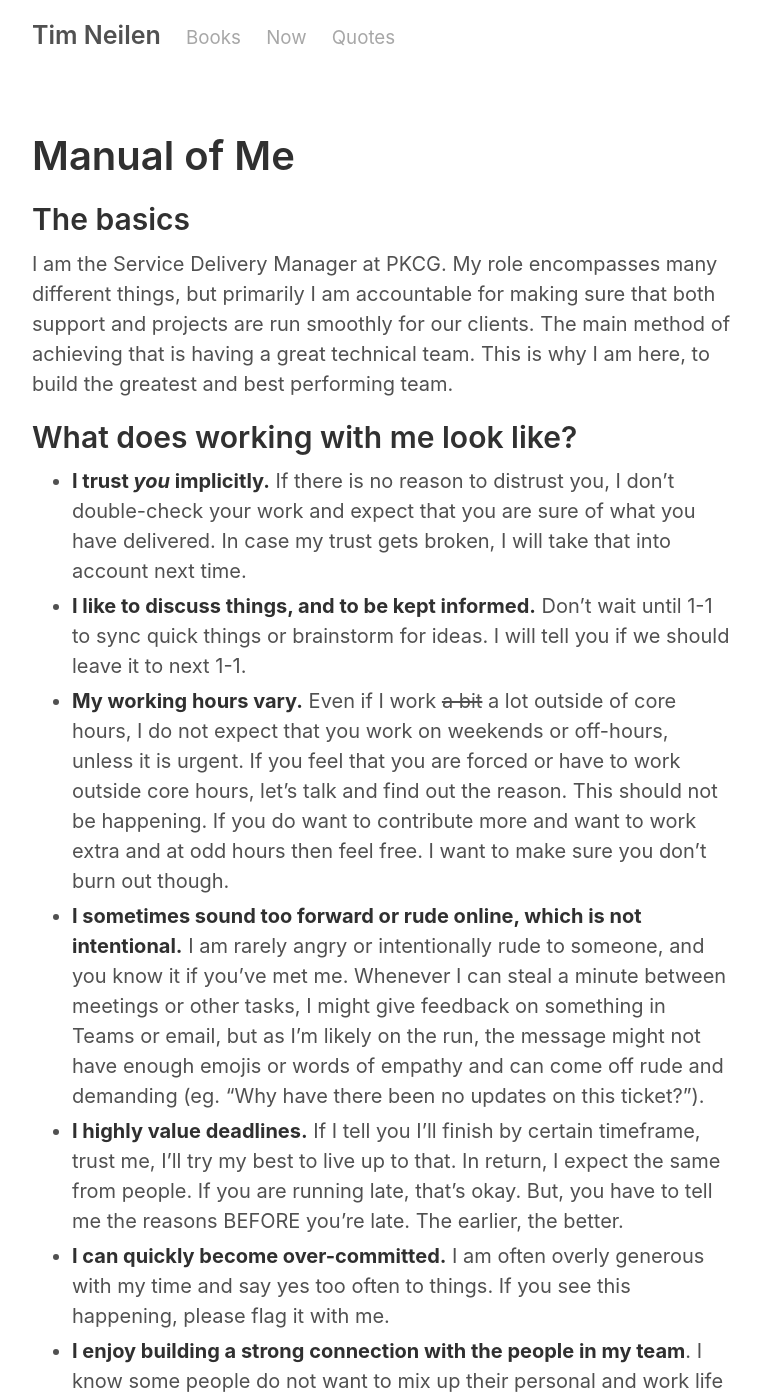
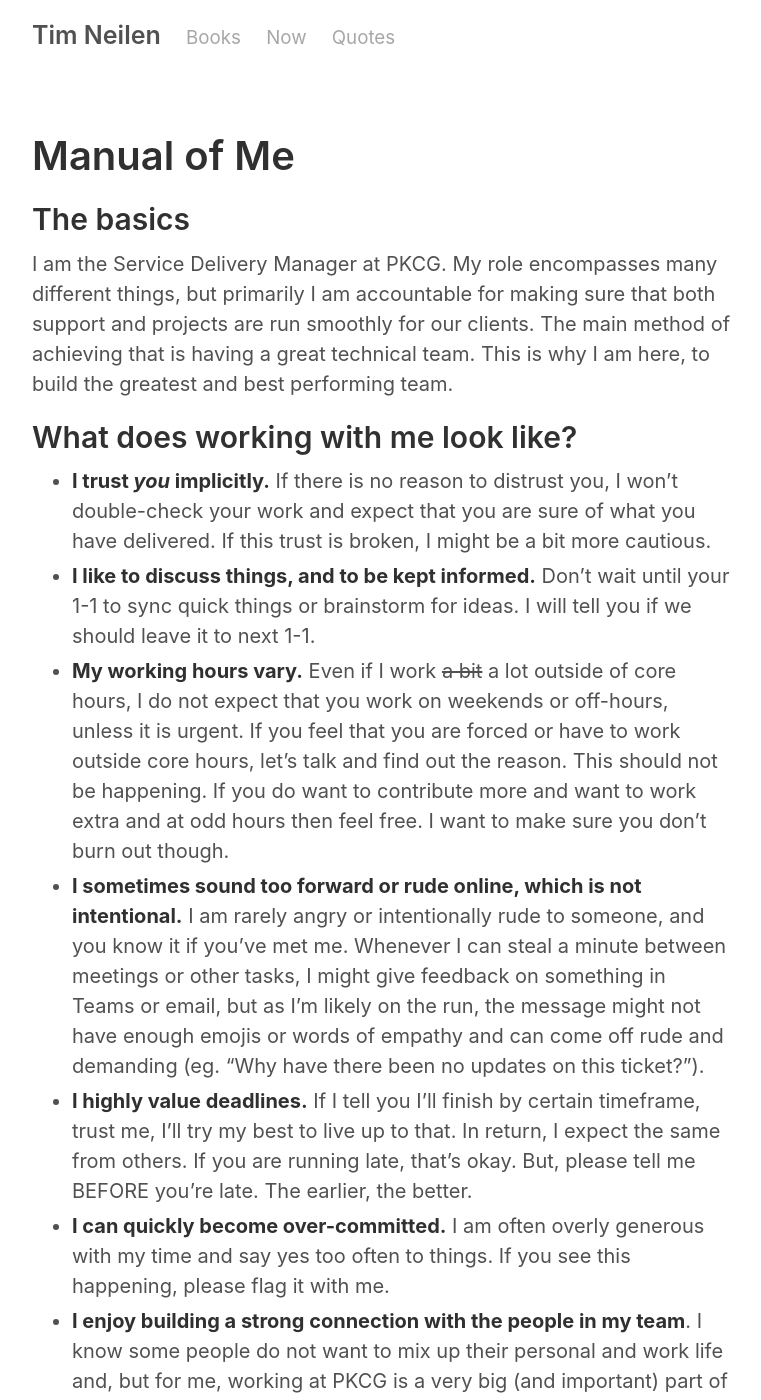
Before and after one commit to teejayen/teejayen.github.io, a Jekyll site: the page built from manual-of-me.md, in a window 1280 px wide and 1400 px high. Shown: the whole window, without its empty margins (258-1019 px from the left). Built offline with Jekyll 4.4.1, drawn with Linux system fonts in a browser that asks for light colours; some of the changed text lies outside the part shown.

Commit message:
some small tweaks for clarity

```diff
--- a/manual-of-me.md
+++ b/manual-of-me.md
@@ -13,11 +13,11 @@ I am the Service Delivery Manager at PKCG. My role encompasses many different th
 
 ## What does working with me look like?
 
-- **I trust _you_ implicitly.** If there is no reason to distrust you, I don't double-check your work and expect that you are sure of what you have delivered. In case my trust gets broken, I will take that into account next time.
-- **I like to discuss things, and to be kept informed.** Don't wait until 1-1 to sync quick things or brainstorm for ideas. I will tell you if we should leave it to next 1-1.
+- **I trust _you_ implicitly.** If there is no reason to distrust you, I won't double-check your work and expect that you are sure of what you have delivered. If this trust is broken, I might be a bit more cautious.
+- **I like to discuss things, and to be kept informed.** Don't wait until your 1-1 to sync quick things or brainstorm for ideas. I will tell you if we should leave it to next 1-1.
 - **My working hours vary.** Even if I work ~~a bit~~ a lot outside of core hours, I do not expect that you work on weekends or off-hours, unless it is urgent. If you feel that you are forced or have to work outside core hours, let's talk and find out the reason. This should not be happening. If you do want to contribute more and want to work extra and at odd hours then feel free. I want to make sure you don't burn out though.
 - **I sometimes sound too forward or rude online, which is not intentional.** I am rarely angry or intentionally rude to someone, and you know it if you've met me. Whenever I can steal a minute between meetings or other tasks, I might give feedback on something in Teams or email, but as I'm likely on the run, the message might not have enough emojis or words of empathy and can come off rude and demanding (eg. "Why have there been no updates on this ticket?").
-- **I highly value deadlines.** If I tell you I’ll finish by certain timeframe, trust me, I’ll try my best to live up to that. In return, I expect the same from people. If you are running late, that’s okay. But, you have to tell me the reasons BEFORE you’re late. The earlier, the better.
+- **I highly value deadlines.** If I tell you I’ll finish by certain timeframe, trust me, I’ll try my best to live up to that. In return, I expect the same from others. If you are running late, that’s okay. But, please tell me BEFORE you’re late. The earlier, the better.
 - **I can quickly become over-committed.** I am often overly generous with my time and say yes too often to things. If you see this happening, please flag it with me.
 - **I enjoy building a strong connection with the people in my team**. I know some people do not want to mix up their personal and work life and, but for me, working at PKCG is a very big (and important) part of my life.
 
@@ -34,7 +34,7 @@ I am the Service Delivery Manager at PKCG. My role encompasses many different th
 I like feedback to be straight up, I don't like when people beat around the bush with feedback. The more direct and focused the better. I try my best at a no ego approach and will not take it personally. I will often ask for more context (ie. a specific example or scenario) so I understand the feedback.
 
 - For **positive feedback**, any avenue is acceptable. Sharing positive feedback amongst the team helps spread that happy vibe to everyone!
-- For **negative feedback**, I prefer this in 1:1 meetings. As with the previous, sharing negative feedback publicly kinda bums people out in my opinion.
+- For **negative feedback**, I prefer to keep this to 1:1 meetings. Sharing negative feedback publicly kinda bums people out in my opinion.
 - For **recognition**, see positive feedback notes.
 
 ## Communication preferences
```
